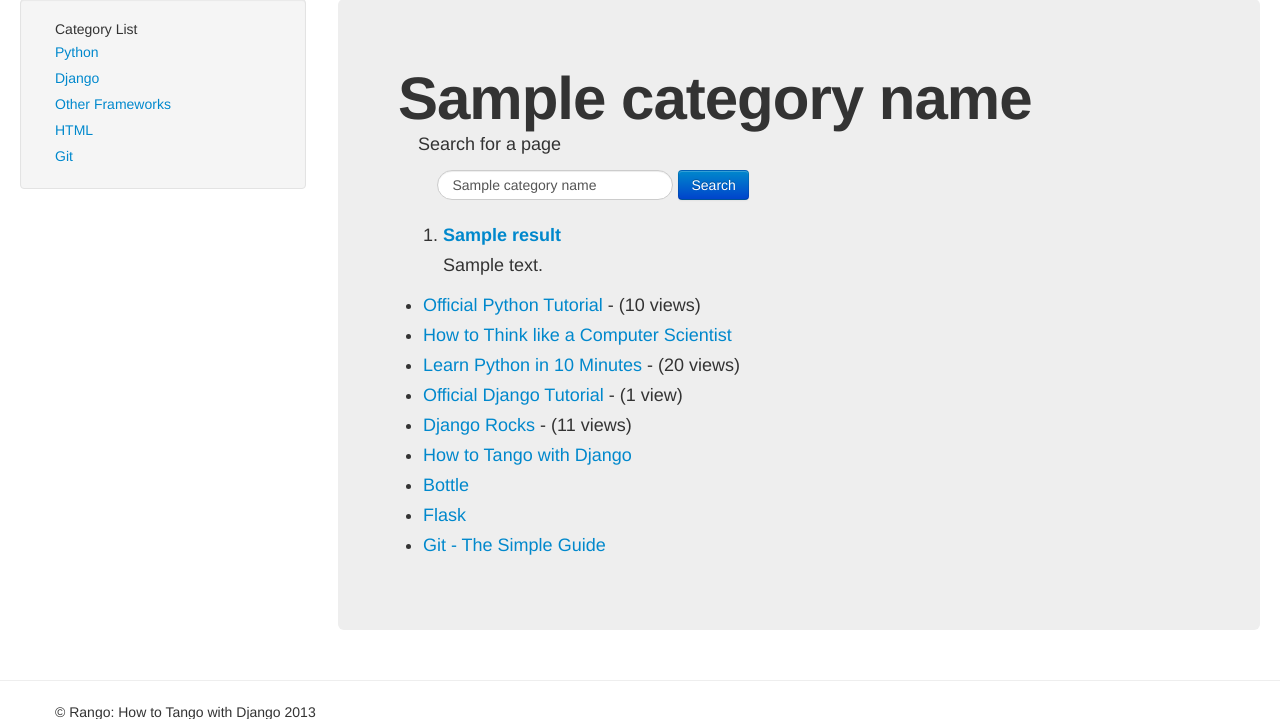
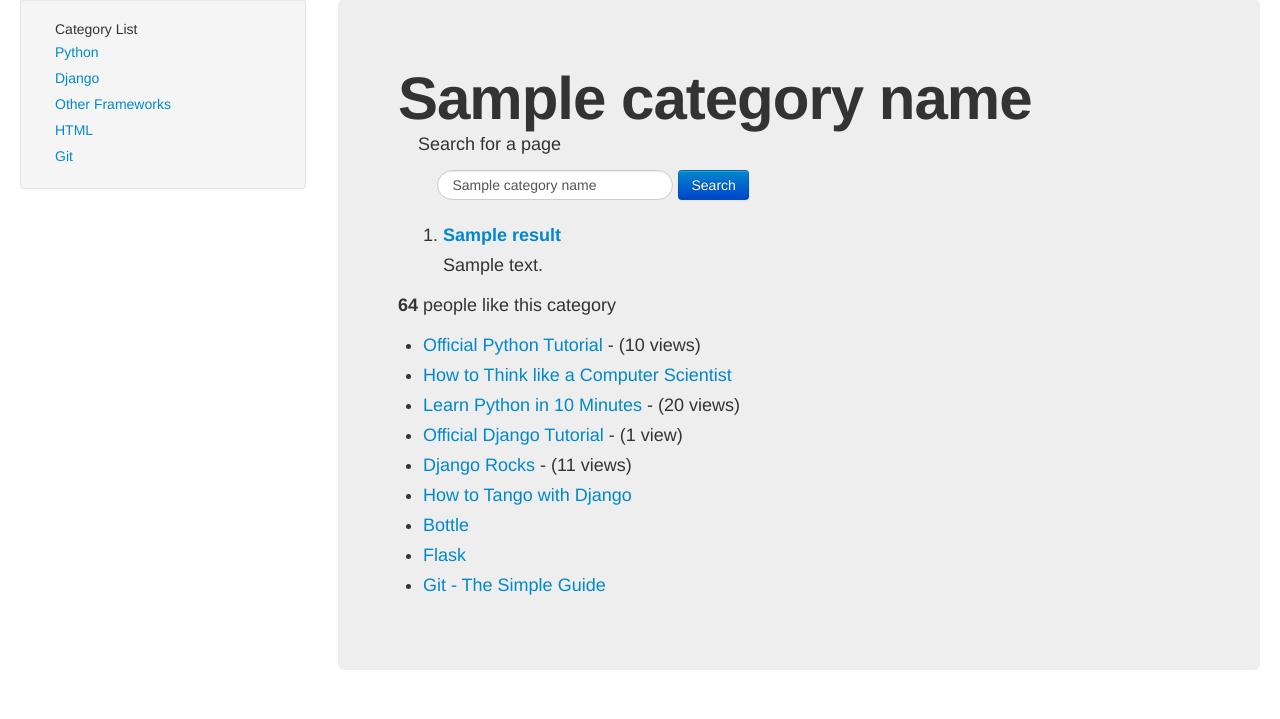
Before and after one commit to bugzPDX/rango, a Django app: template projects/rango/rango_project/templates/rango/category.html in a window 1280 px wide. Shown: the part 61-780 px from the top of the page. Run offline with Django 3.2, Linux system fonts and the light colour scheme; data comes from the database, SQL or seed files in the repository; the template is opened without the code that fills it: values that come from a table or form of the project are taken from there, most other values are stand-ins (such as "Sample title", 1, 10 or a date in 2020); parts of the project's set-up code (start-up, migrations or seed data) failed here and were passed over; some libraries are stand-ins or nearby versions.

Commit message:
Added a like button for categories

```diff
--- a/projects/rango/rango_project/templates/rango/category.html
+++ b/projects/rango/rango_project/templates/rango/category.html
@@ -34,6 +34,17 @@
             <p>No results found</p>
         {% endif %}
     </div>
+<div>
+<p>
+
+<b id="like_count">{{ category.likes }}</b> people like this category
+
+{% if user.is_authenticated %}
+        <button id ="likes" data-catid="{{category.id}}" class="btn btn-mini btn-primary" type="button">Like</button>
+{% endif %}
+
+</p>
+</div>
 
             {% if pages %}
             <ul>
```
